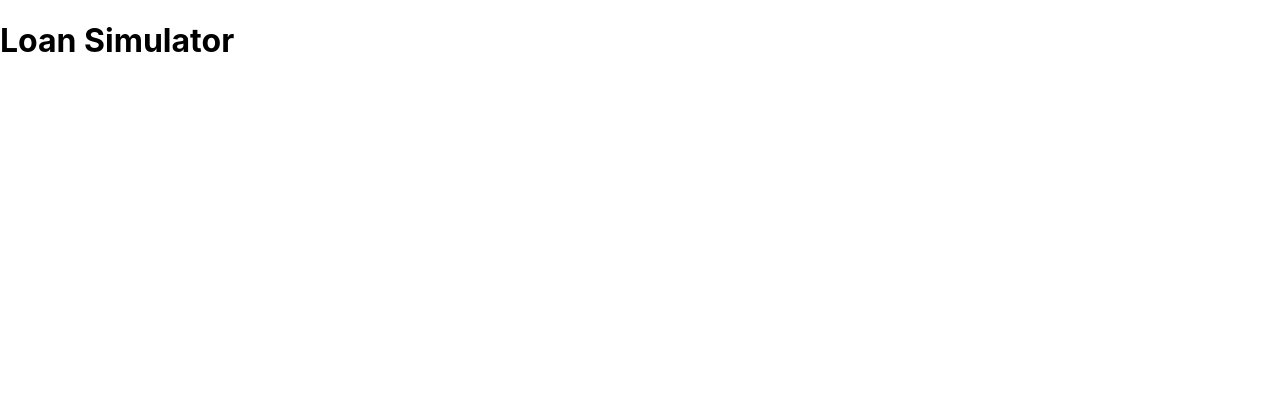
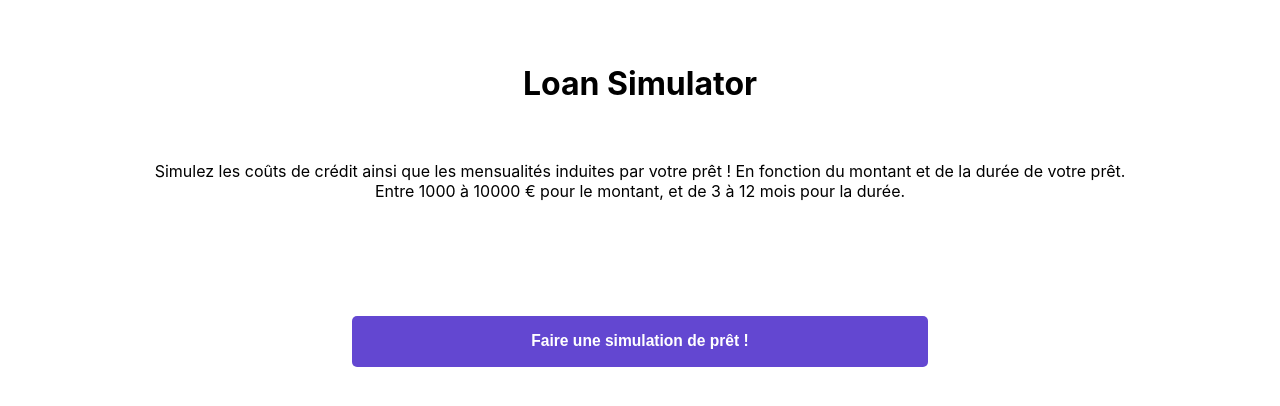
Before and after one commit to MayaAusset/loan-simulator, a React (Create React App) app: page / in a window 1280 px wide. Shown: the top 406 px of the page. Built offline with nearby package versions, Linux system fonts and the light colour scheme.

Commit message:
simulation btn, prix slider

```diff
--- a/package.json
+++ b/package.json
@@ -3,6 +3,7 @@
   "version": "0.1.0",
   "private": true,
   "dependencies": {
+    "@material-ui/core": "^4.11.3",
     "@testing-library/jest-dom": "^5.11.10",
     "@testing-library/react": "^11.2.6",
     "@testing-library/user-event": "^12.8.3",
--- a/src/App.css
+++ b/src/App.css
@@ -1,3 +1,33 @@
 .App {
+  margin: 5%;
   text-align: center;
 }
+p{
+  margin: 5%;
+  text-align: center;
+}
+button{
+  margin: 5%;
+  width: 50%;
+  border-radius: 0.375em;
+  border: 0;
+  background-color: rgb(99, 71, 209);
+  color: white;
+  transform: ease-in-out 0.2s;
+}
+button:hover{
+  background-color: rgb(99, 71, 209, 0.5);
+}
+.sliders-container{
+  display: flex;
+  justify-content: space-evenly;
+  flex-direction: row;
+}
+.slider{
+  width: 50%;
+}
+.slider-bar{
+  display: flex;
+  flex-direction: row;
+  align-items: center;
+}
--- a/src/App.js
+++ b/src/App.js
@@ -1,9 +1,23 @@
-import logo from './logo.svg';
+import React, { useState } from "react";
+import "./App.css";
+import Intro from "./components/Intro";
+import SimulationPrêt from "./components/SimulationPrêt";
 
 function App() {
+  const [showSimulation, setShowSimulation] = useState(false);
   return (
     <div className="App">
       <h1>Loan Simulator</h1>
+      {!showSimulation ? (
+        <main>
+          <Intro />
+          <button onClick={() => setShowSimulation(true)}>
+            <h3>Faire une simulation de prêt !</h3>
+          </button>
+        </main>
+      ) : (
+        <SimulationPrêt />
+      )}
     </div>
   );
 }
--- /dev/null
+++ b/src/components/DuréeSlider.js
@@ -0,0 +1,11 @@
+import React from 'react';
+
+const DuréeSlider = () => {
+    return (
+        <div>
+            <h1>Durée</h1>
+        </div>
+    );
+};
+
+export default DuréeSlider;
--- /dev/null
+++ b/src/components/Intro.js
@@ -0,0 +1,15 @@
+import React from "react";
+
+const Intro = () => {
+  return (
+    <div>
+      <p>
+        Simulez les coûts de crédit ainsi que les mensualités induites par votre
+        prêt ! En fonction du montant et de la durée de votre prêt. <br />
+        Entre 1000 à 10000 € pour le montant, et de 3 à 12 mois pour la durée.
+      </p>
+    </div>
+  );
+};
+
+export default Intro;
--- /dev/null
+++ b/src/components/PrixSlider.js
@@ -0,0 +1,29 @@
+import React, { useState } from 'react';
+import { Slider } from "@material-ui/core";
+
+const PrixSlider = () => {
+    const [prix, setPrix]= useState(1000, 10000);
+
+    const updatePrix = (e, data) => {
+        console.log(prix)
+        setPrix(data)
+    }
+    return (
+        <div className="slider">
+            <h4>Je souhaite emprunter {prix} euros</h4>
+            <div className="slider-bar">
+            <p>1000€</p>
+            <Slider
+            min={1000}
+            max={10000}
+            step={1000}
+            value={prix}
+            onChange={updatePrix}
+            />
+            <p>10 000€</p>
+            </div>
+        </div>
+    );
+};
+
+export default PrixSlider;
--- /dev/null
+++ b/src/components/RésultatSimulation.js
@@ -0,0 +1,11 @@
+import React from 'react';
+
+const RésultatSimulation = () => {
+    return (
+        <div>
+            <h1>Résultat</h1>
+        </div>
+    );
+};
+
+export default RésultatSimulation;
--- /dev/null
+++ b/src/components/SimulationPrêt.js
@@ -0,0 +1,20 @@
+import React from "react";
+import PrixSlider from "./PrixSlider";
+import DuréeSlider from "./DuréeSlider";
+import RésultatSimulation from "./RésultatSimulation";
+
+const SimulationPrêt = () => {
+  return (
+    <main>
+      <div className="sliders-container">
+        <PrixSlider />
+        <DuréeSlider />
+      </div>
+      <div className="resultat-container">
+        <RésultatSimulation />
+      </div>
+    </main>
+  );
+};
+
+export default SimulationPrêt;
```
Also changed, not shown: 1 other file (tests, documents, lock files or other folders).
